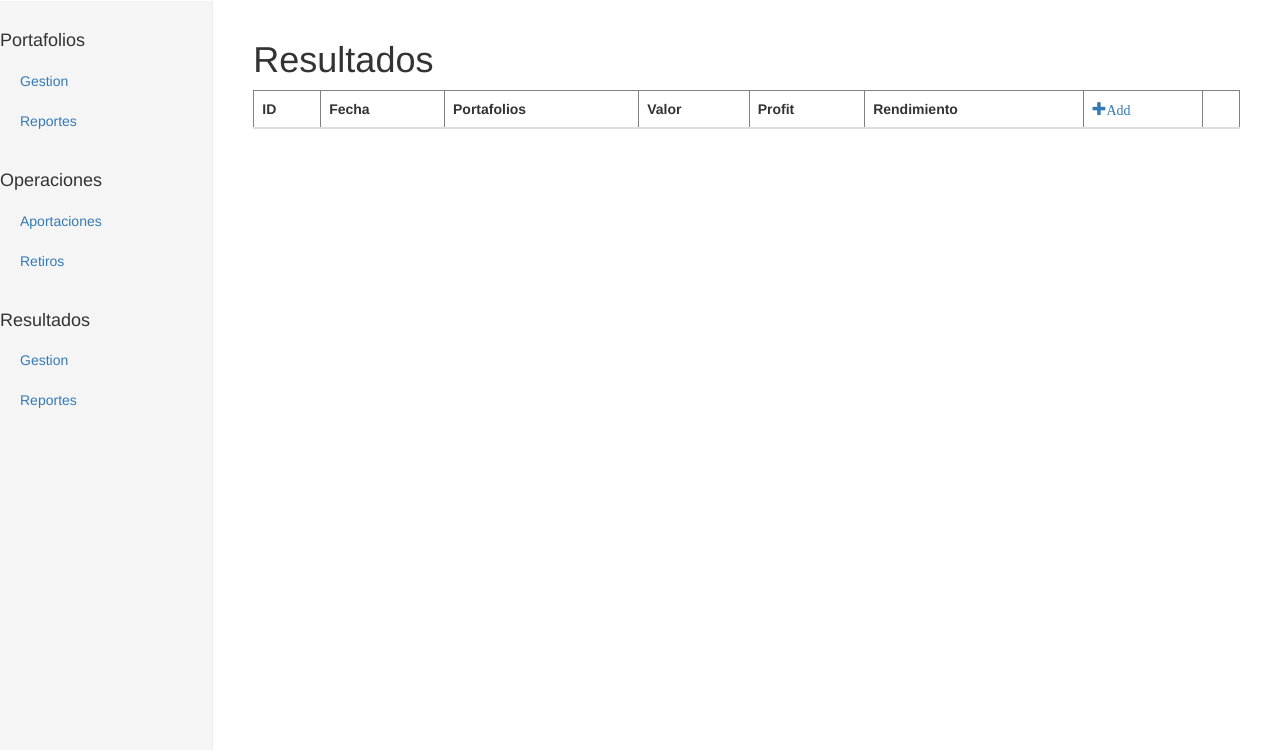
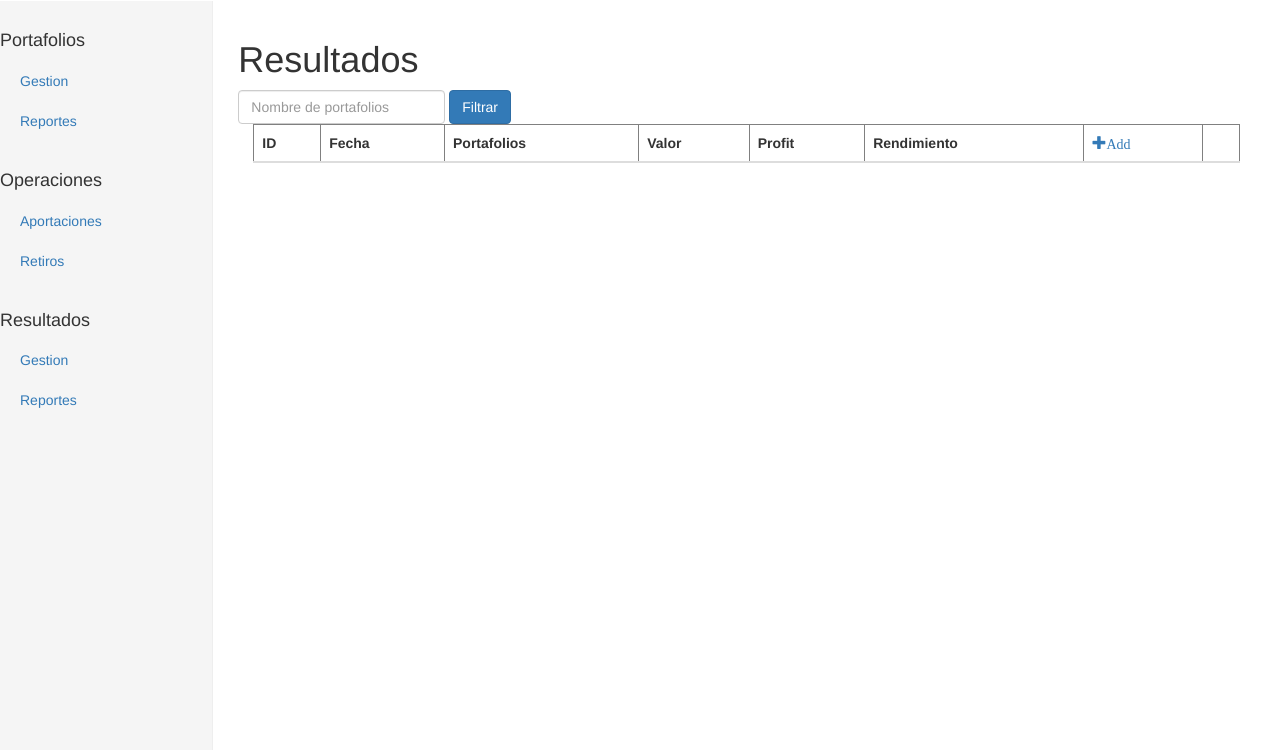
Before and after one commit to rickyrug/stocktrackingweb, a CodeIgniter app: page /StockTracker/index.php/resultados/index in a window 1280 px wide. Shown: the part 50-800 px from the top of the page. Run offline with CodeIgniter, Linux system fonts and the light colour scheme; tables that the repository leaves empty or names only in its code hold one stand-in row (values such as "Sample post"); lists and menus that the app fills with data are empty.

Commit message:
Merge origin/master
Conflicts:
	.gitignore

```diff
--- a/application/controllers/Resultados.php
+++ b/application/controllers/Resultados.php
@@ -18,9 +18,35 @@ class Resultados extends CI_Controller {
         $this->load->model('Resultados_Model', '', TRUE);
         $results = $this->Resultados_Model->get_resultados_model();
         $data['results'] = $results;
+        $data['accion'] = 'resultados/find_portafolios_results';
         $this->load->helper(array('form', 'url', 'html'));
         $this->load->library(array('form_validation', 'table'));
         $this->call_views('resultados/list', $data);
+    }
+
+    public function find_portafolios_results() {
+        $this->load->helper(array('form', 'url'));
+        if (isset($_POST['nombreportafolios']) && $_POST['nombreportafolios'] != "") {
+
+            $p_nameportafolios = $_POST['nombreportafolios'];
+
+            $this->load->model('Resultados_Model', '', TRUE);
+            $this->load->model('Portafolios_Model', '', TRUE);
+
+            $portafolios = $this->Portafolios_Model->find_by_name($p_nameportafolios);
+            if (count($portafolios) > 0) {
+            $results = $this->Resultados_Model->get_resultados_by_portafolios($portafolios[0]->idportafolios);
+                $data['results'] = $results;
+                $data['accion'] = 'resultados/find_portafolios_results';
+                $this->load->helper(array('form', 'url', 'html'));
+                $this->load->library(array('form_validation', 'table'));
+                $this->call_views('resultados/list', $data);
+            }else{ // si no encuentra resultados para el portafolios
+                 redirect('resultados', 'refresh');
+            }
+        } else { // si el portafolios es vacio
+            redirect('resultados', 'refresh');
+        }
     }
 
     public function add() {
--- a/application/models/Resultados_Model.php
+++ b/application/models/Resultados_Model.php
@@ -51,10 +51,11 @@ class Resultados_Model extends CI_Model{
         return $query->result();
     }
 
-    public function get_Operaciones_Model_fields($p_fields, $p_idportafolios){
-        $this->db->select($p_fields);
+    public function get_resultados_by_portafolios($p_idportafolios){
+        $this->db->select('resultados.idresultados, resultados.fecha, portafolios.nombre as portafolios,
+       resultados.valor,resultados.profit,resultados.rendimiento, portafolios.idportafolios');
         $this->db->from('resultados');
-        $this->db->join('portafolios', 'resultados.protafolios = portafolios.idportafolios');
+        $this->db->join('portafolios', 'resultados.portafolios = portafolios.idportafolios');
         $this->db->where('portafolios',$p_idportafolios);
         $query = $this->db->get();
         return $query->result();
--- a/application/views/resultados/list.php
+++ b/application/views/resultados/list.php
@@ -1,10 +1,20 @@
+<div class="row">
+    <h1>Resultados</h1>
+</div>
+<div class="row">
+    <?php echo form_open($accion, array('class' => 'form-inline')); ?>
+    <div class="form-group">
+            <input class="form-control" type="text" name="nombreportafolios" value="" placeholder="Nombre de portafolios" />
+            <input class="btn btn-primary" type="submit" value="Filtrar" />
+    </div>
+
+</div>
 <?php
-    echo '<h1>Resultados</h1>';
-    $tmpl = array ( 'table_open'  => '<table border="1" cellpadding="2" cellspacing="1" class="table table-hover">' );
+echo form_close();
+//    echo '<h1>Resultados</h1>';
+$tmpl = array('table_open' => '<table border="1" cellpadding="2" cellspacing="1" class="table table-hover">');
 $this->table->set_template($tmpl);
-    $this->table->set_heading('ID', 'Fecha', 'Portafolios','Valor','Profit','Rendimiento',
-            anchor('resultados/show_addform', '<span class="glyphicon glyphicon-plus" aria-hidden="true">Add</span>'),
-            '');
+$this->table->set_heading('ID', 'Fecha', 'Portafolios', 'Valor', 'Profit', 'Rendimiento', anchor('resultados/show_addform', '<span class="glyphicon glyphicon-plus" aria-hidden="true">Add</span>'), '');
 foreach ($results as $result) {
 
     $row = array($result->idresultados,
@@ -13,12 +23,11 @@
         $result->valor,
         $result->profit,
         $result->rendimiento,
-                     anchor('resultados/show_editform/'.$result->idresultados,'<span class="glyphicon glyphicon-pencil" aria-hidden="true">Edit</span>'),
-                     anchor('resultados/delete/'.$result->idresultados,'<span class="glyphicon glyphicon-trash" aria-hidden="true">Borrar</span>')
+        anchor('resultados/show_editform/' . $result->idresultados, '<span class="glyphicon glyphicon-pencil" aria-hidden="true">Edit</span>'),
+        anchor('resultados/delete/' . $result->idresultados, '<span class="glyphicon glyphicon-trash" aria-hidden="true">Borrar</span>')
     );
 
     $this->table->add_row($row);
-
 }
 echo $this->table->generate();
 
--- a/js/datepicker.js
+++ b/js/datepicker.js
@@ -1,3 +1,3 @@
- $(function () {
-        $("#fechaini").datepicker();
-    });
+// $(function () {
+//        $("#fechaini").datepicker();
+//    });
--- a/js/listfunctions.js
+++ b/js/listfunctions.js
@@ -4,8 +4,10 @@
  * and open the template in the editor.
  */
 $(document).ready(function () {
-    $('input[name=profit]').dblclick(function () {
 
+    $('input[name=profit]').keydown(function(e){
+
+       if(e.which === 9){
             var var_fecha       = $('input[name=fecha]').val();
             var var_portafolios = $('select[name=portafolios]').val();
             var var_valor       = $('input[name=valor]').val();
@@ -23,10 +25,12 @@ $(document).ready(function () {
             xmlhttp.open("GET", "http://localhost/"+url+"/calculate_profit/" + var_portafolios + "/" + var_valor + "/" + var_fecha, true);
             xmlhttp.send();
 
+       }
     });
 
-    $('input[name=rendimiento]').dblclick(function(){
 
+    $('input[name=rendimiento]').keydown(function(e){
+        if(e.which === 9){
             var var_fecha       = $('input[name=fecha]').val();
             var var_portafolios = $('select[name=portafolios]').val();
             var var_valor       = $('input[name=valor]').val();
@@ -43,6 +47,7 @@ $(document).ready(function () {
 
             xmlhttp.open("GET", "http://localhost/"+url+"/calculate_rendimiento/" + var_portafolios + "/" + var_valor + "/" + var_fecha, true);
             xmlhttp.send();
+        }
 
     });
 
```
Also changed, not shown: application/models/Portafolios_Model.php (+7 -0 lines). Lines whose indentation alone changed are shown as unchanged.
